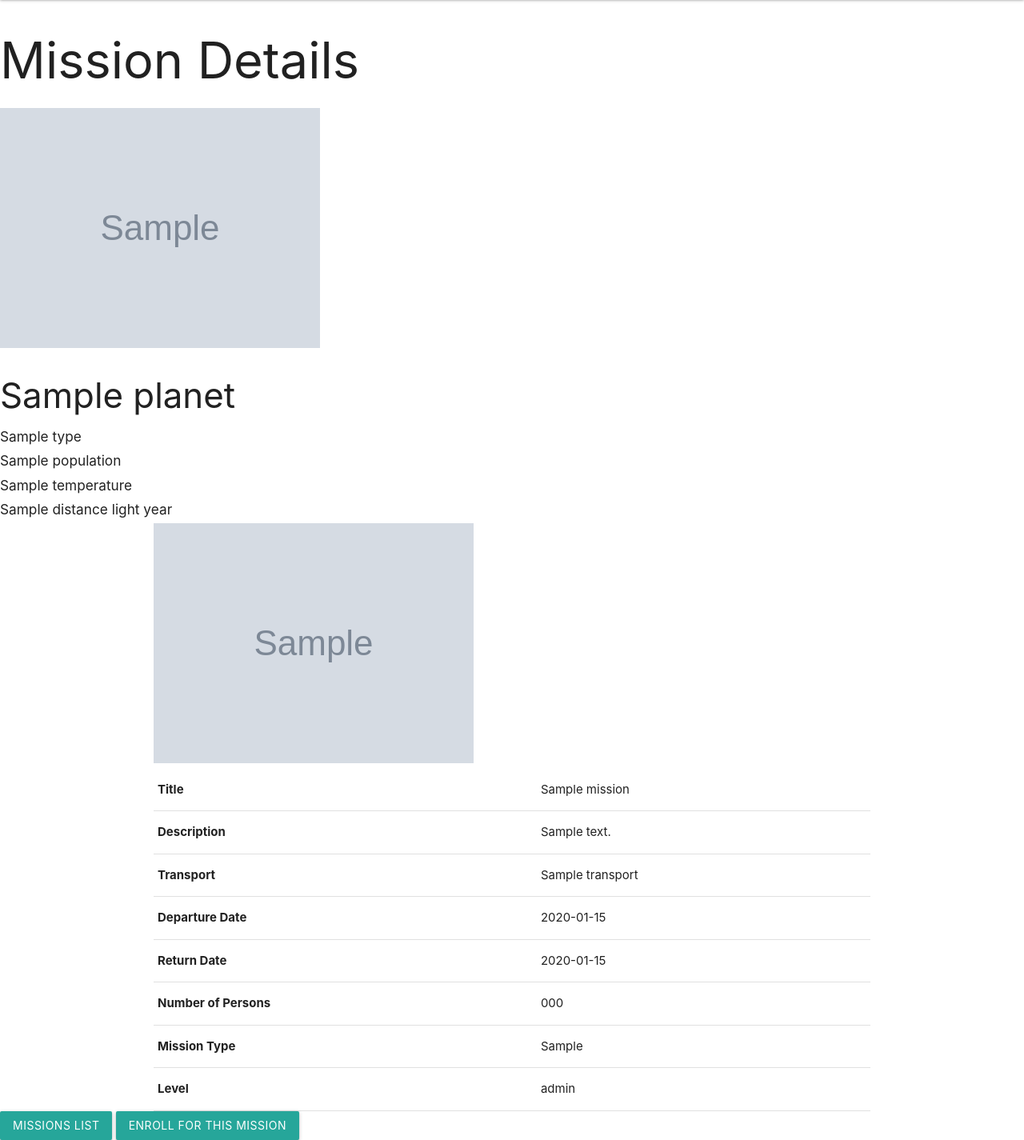
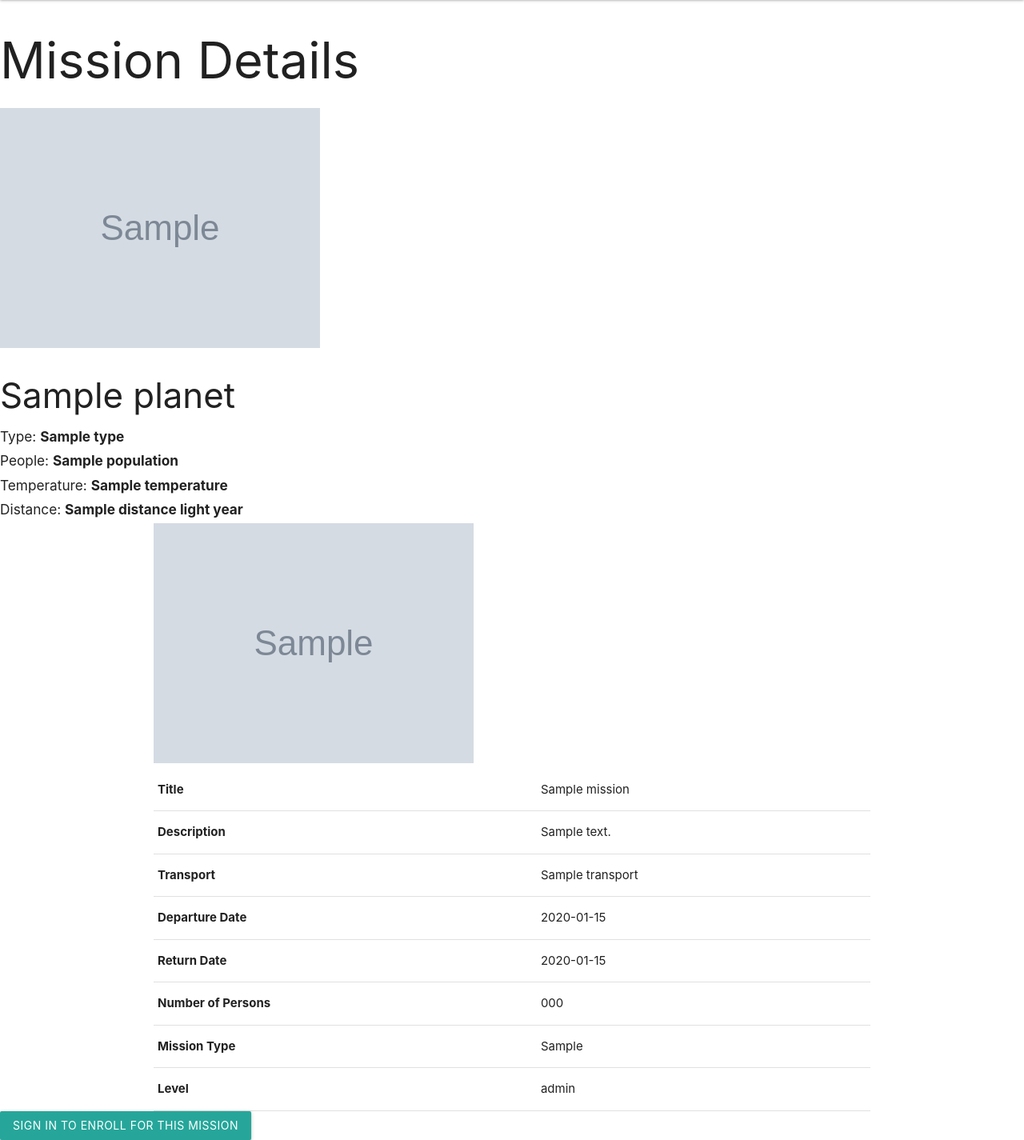
Before and after one commit to Bourricote/hackathon_noel, a Symfony app: template templates/mission/show.html.twig in a window 1280 px wide. Shown: the part 49-1474 px from the top of the page at 80% size. Run offline with Twig, Linux system fonts and the light colour scheme; the template is opened without the code that fills it: most values are stand-ins (such as "Sample title", 1, 10 or a date in 2020); grey boxes marked "Sample" are stand-in pictures; some libraries are stand-ins or nearby versions.

Commit message:
improved show mission details

```diff
--- a/assets/scss/form_new_mission.scss
+++ b/assets/scss/form_new_mission.scss
@@ -11,6 +11,6 @@
 
   &:hover {
     background: linear-gradient(to top, #229ed0 0%, #330867 100%);
-    border: none;
+    border: 2px solid transparent;
   }
 }
--- a/src/Security/LoginFormAuthenticator.php
+++ b/src/Security/LoginFormAuthenticator.php
@@ -95,7 +95,7 @@ class LoginFormAuthenticator extends AbstractFormLoginAuthenticator implements P
         }
 
         // For example : return new RedirectResponse($this->urlGenerator->generate('some_route'));
-        return new RedirectResponse($this->urlGenerator->generate('default'));
+        return new RedirectResponse($this->urlGenerator->generate('mission_index'));
     }
 
     protected function getLoginUrl()
--- a/templates/mission/show.html.twig
+++ b/templates/mission/show.html.twig
@@ -9,10 +9,10 @@
     </div>
     <div class="info-planet d-flex flex-row justify-content-around my-3">
         <h3 class="mission-details typo_title my-0">{{ planet.name }}</h3>
-        <h6>{{ planet.type }}</h6>
-        <h6>{{ planet.population }}</h6>
-        <h6>{{ planet.temperature }}</h6>
-        <h6>{{ planet.distance }} light year</h6>
+        <h6>Type: <b>{{ planet.type }}</b></h6>
+        <h6>People: <b>{{ planet.population }}</b></h6>
+        <h6>Temperature: <b>{{ planet.temperature }}</b></h6>
+        <h6>Distance: <b>{{ planet.distance }} light year</b></h6>
     </div>
     <div class="container d-flex flex-row">
         <div class="left-container d-flex flex-column">
@@ -57,8 +57,15 @@
             </table>
         </div>
     </div>
-    <div class="d-flex justify-content-center my-5">
-        <a href="{{ path('mission_index') }}" class="btn mr-5" id=btn_custom>Missions list</a>
-        <a href="{{ path('mission_enroll', {'mission': mission.id, 'user': app.user.id }) }}" class="btn" id=btn_custom>Enroll for this mission</a>
-    </div>
+    {% if app.user %}
+        <div class="d-flex justify-content-center my-5">
+            <a href="{{ path('mission_index') }}" class="btn mr-5" id=btn_custom>Missions list</a>
+            <a href="{{ path('mission_enroll', {'mission': mission.id, 'user': app.user.id }) }}" class="btn"
+               id=btn_custom>Enroll for this mission</a>
+        </div>
+    {% else %}
+        <div class="d-flex justify-content-center my-5">
+            <a href="{{ path('app_login') }}" class="btn mr-5" id=btn_custom>Sign in to enroll for this mission</a>
+        </div>
+    {% endif %}
 {% endblock %}
```
